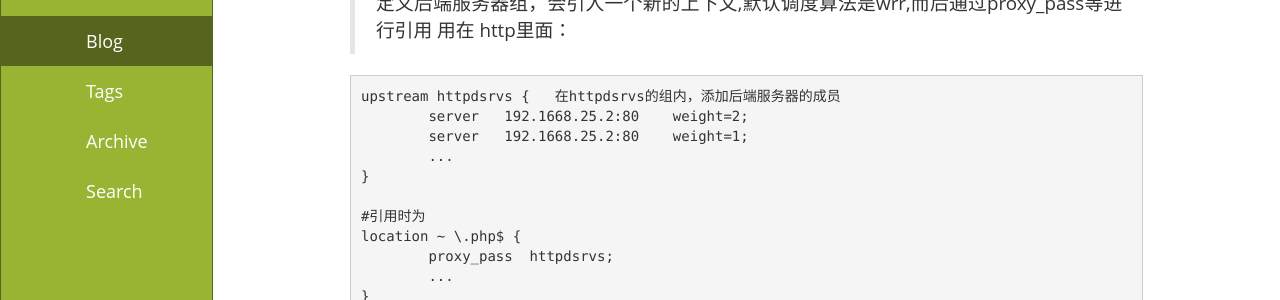
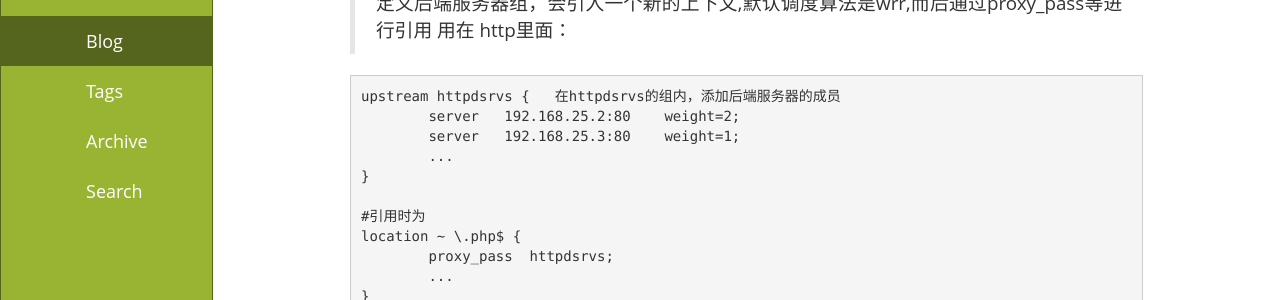
Before and after one commit to daysunshine/daysunshine.github.io, a Jekyll site: the page built from _posts/2017-10-27-linux-nginx-import-modules.md, in a window 1280 px wide and 900 px high, scrolled down 7049 px. Shown: the part 172-472 px from the top of the window. Built offline with Jekyll 4.4.1, drawn with Linux system fonts in a browser that asks for light colours; comment, search, counter and statistics services are not loaded.

Commit message:
Update 2017-10-27-linux-nginx-import-modules.md

````diff
--- a/_posts/2017-10-27-linux-nginx-import-modules.md
+++ b/_posts/2017-10-27-linux-nginx-import-modules.md
@@ -310,8 +310,8 @@
 
 ```
 upstream httpdsrvs {   在httpdsrvs的组内，添加后端服务器的成员
-	server   192.1668.25.2:80    weight=2;
-	server	 192.1668.25.2:80    weight=1;
+	server   192.168.25.2:80    weight=2;
+	server	 192.168.25.3:80    weight=1;
 	...
 }
 
````
